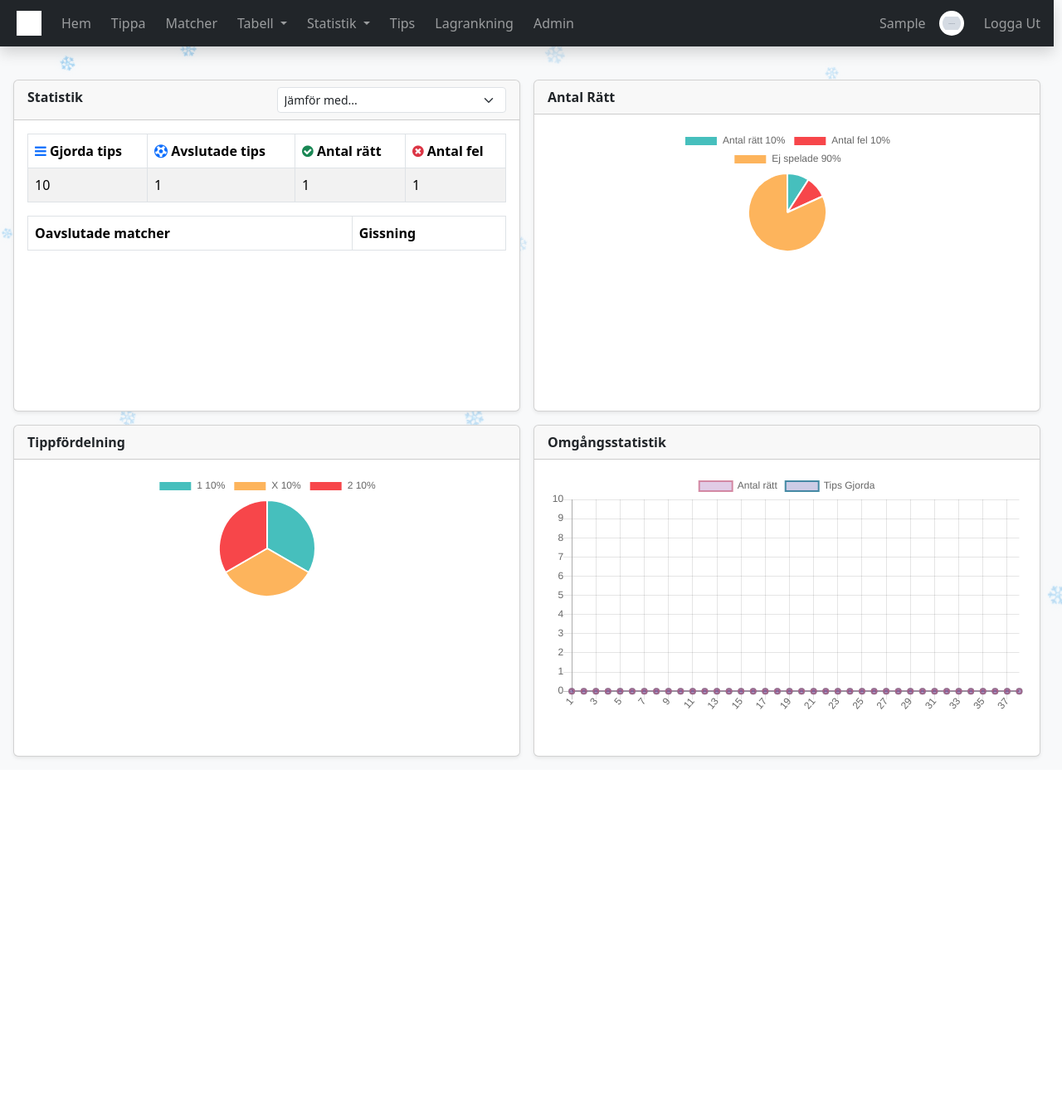
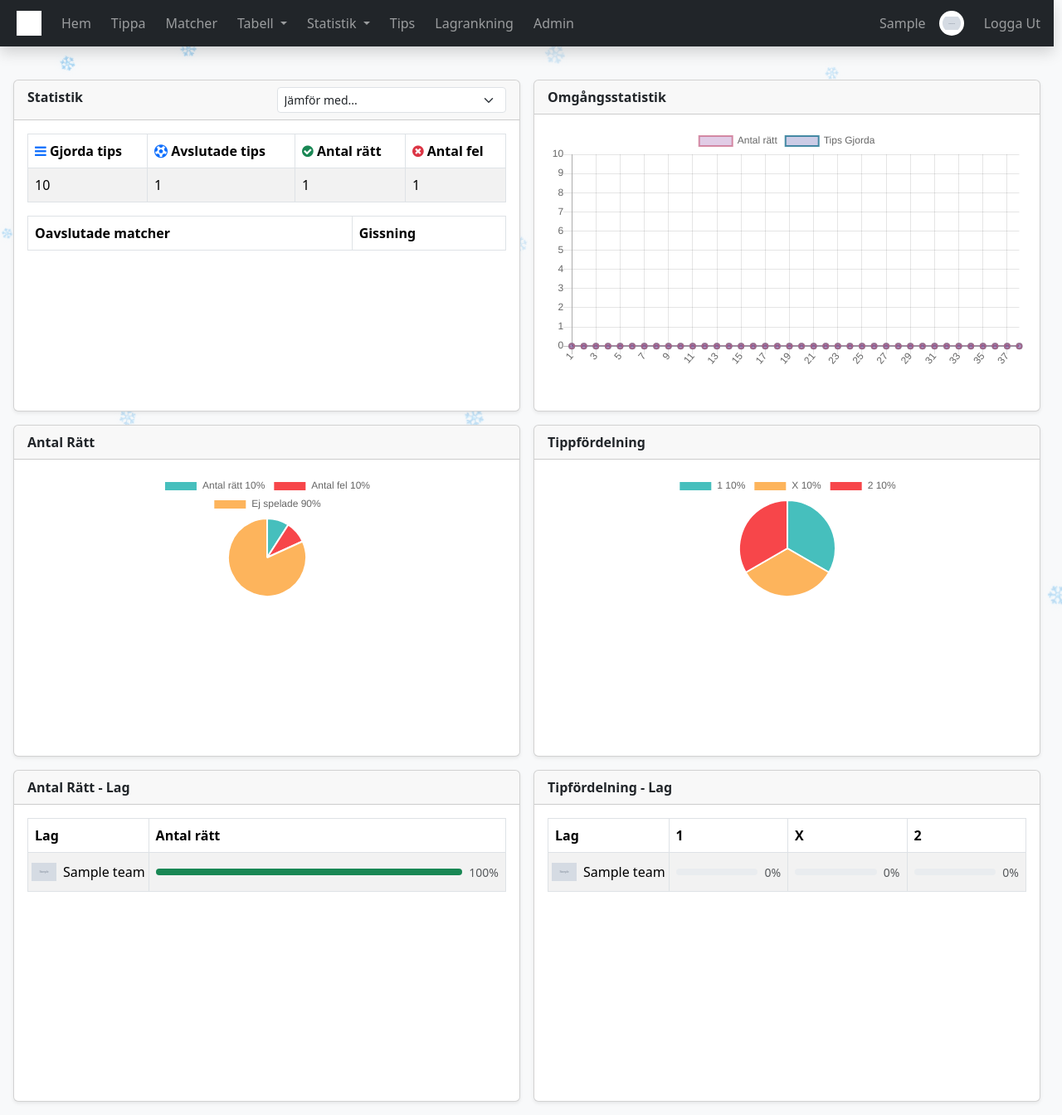
Before and after one commit to PhilipJanson/Premier-League-Tips, a Flask app: a page that uses website/templates/stats.html in a window 1280 px wide. Shown: the whole page at 83% size. Before the commit the page ends 915 px from the top, so only its background shows below. Run offline with Flask 3, Linux system fonts and the light colour scheme; a user stored in the database is signed in; tables that the repository leaves empty hold one stand-in row (values such as "Sample post"); grey boxes marked "Sample" are stand-in pictures; lists and menus that the app fills with data are empty; some libraries are stand-ins or nearby versions; grey boxes are pictures that could not be loaded.

Commit message:
Update stats page

```diff
--- a/website/static/styles/style.css
+++ b/website/static/styles/style.css
@@ -83,6 +83,18 @@ html {
   margin-right: auto;
   margin-left: auto;
   max-width: 600px;
+}
+
+.stat-team-table {
+  margin-right: auto;
+  margin-left: auto;
+  max-width: 600px;
+}
+
+.stat-team-table th:first-child,
+.stat-team-table td:first-child {
+  white-space: nowrap;
+  width: 1%;
 }
 
 .hover {
--- a/website/templates/stats.html
+++ b/website/templates/stats.html
@@ -23,9 +23,34 @@
         </div>
       </div>
       <div class="card-body stat-card-body">
+        {% if user_result and user_result.result %}
           {{ caller() }}
+        {% else %}
+          Ingen statistik att visa
+        {% endif %}
       </div>
     </div>
+  </div>
+{% endmacro %}
+
+{% macro correct_chart(result_dict)%}
+  {% if result_dict.user and result_dict.result %}
+    <canvas id="{{ result_dict.user.id }}-correct-chart" class="pie-chart stat-pie-chart" data-total="{{ result_dict.result.total }}" data-correct="{{ result_dict.result.correct }}" data-incorrect="{{ result_dict.result.incorrect }}" data-finished="{{ result_dict.result.finished }}"></canvas>
+  {% endif %}
+{% endmacro %}
+
+{% macro tip_chart(result_dict)%}
+  {% if result_dict.user and result_dict.result %}
+    <canvas id="{{ result_dict.user.id }}-tip-chart" class="pie-chart stat-pie-chart" data-total="{{ result_dict.result.total }}" data-tip-one="{{ result_dict.result.tip_1 }}" data-tip-x="{{ result_dict.result.tip_X }}" data-tip-two="{{ result_dict.result.tip_2 }}"></canvas>
+  {% endif %}
+{% endmacro %}
+
+{% macro tip_percentage(data, tip) %}
+  <div class="d-flex align-items-center gap-2">
+    <div class="progress flex-grow-1" style="height: 8px;">
+      <div class="progress-bar bg-success" role="progressbar" style="width: {{ data.percentages[tip] | round(0) | int }}%;" aria-valuenow="{{ data.percentages[tip] | round(0) | int }}" aria-valuemin="0" aria-valuemax="100"></div>
+    </div>
+    <small class="text-muted">{{ data.percentages[tip] | round(0) | int }}%</small>
   </div>
 {% endmacro %}
 
@@ -92,16 +117,63 @@
   </table>
 {% endmacro %}
 
-{% macro correct_chart(result_dict)%}
-  {% if result_dict.user and result_dict.result %}
-    <canvas id="{{ result_dict.user.id }}-correct-chart" class="pie-chart stat-pie-chart" data-total="{{ result_dict.result.total }}" data-correct="{{ result_dict.result.correct }}" data-incorrect="{{ result_dict.result.incorrect }}" data-finished="{{ result_dict.result.finished }}"></canvas>
-  {% endif %}
+{% macro team_corrects(team_stats_dict) %}
+  <table class="table table-striped table-bordered align-middle stat-team-table">
+    <thead>
+      <tr>
+        <th>Lag</th>
+        <th>Antal rätt</th>
+      </tr>
+    </thead>
+    <tbody>
+      {% for team_id, data in team_stats_dict.items() %}
+        <tr>
+          <td class="text-nowrap px-1">
+            <div class="d-flex align-items-center">
+              <img class="team-logo-thumbnail me-2" src="{{ data.team_logo }}" alt="Logo"/>
+              <span>{{ data.team_name }}</span>
+            </div>
+          </td>
+          <td>
+            <div class="d-flex align-items-center gap-2">
+              <div class="progress flex-grow-1" style="height: 8px;">
+                <div class="progress-bar bg-success" role="progressbar" style="width: {{ data.correct_percentage | round(0) | int }}%;" aria-valuenow="{{ data.correct_percentage | round(0) | int }}" aria-valuemin="0" aria-valuemax="100"></div>
+              </div>
+              <small class="text-muted">{{ data.correct_percentage | round(0) | int }}%</small>
+            </div>
+          </td>
+        </tr>
+      {% endfor %}
+    </tbody>
+  </table>
 {% endmacro %}
 
-{% macro tip_chart(result_dict)%}
-  {% if result_dict.user and result_dict.result %}
-    <canvas id="{{ result_dict.user.id }}-tip-chart" class="pie-chart stat-pie-chart" data-total="{{ result_dict.result.total }}" data-tip-one="{{ result_dict.result.tip_1 }}" data-tip-x="{{ result_dict.result.tip_X }}" data-tip-two="{{ result_dict.result.tip_2 }}"></canvas>
-  {% endif %}
+{% macro team_tips(team_stats_dict) %}
+  <table class="table table-striped table-bordered align-middle stat-team-table">
+    <thead>
+      <tr>
+        <th>Lag</th>
+        <th>1</th>
+        <th>X</th>
+        <th>2</th>
+      </tr>
+    </thead>
+    <tbody>
+      {% for team_id, data in team_stats_dict.items() %}
+        <tr>
+          <td class="text-nowrap px-1">
+            <div class="d-flex align-items-center">
+              <img class="team-logo-thumbnail me-2" src="{{ data.team_logo }}" alt="Logo"/>
+              <span>{{ data.team_name }}</span>
+            </div>
+          </td>
+          <td>{{ tip_percentage(data, '1') }}</td>
+          <td>{{ tip_percentage(data, 'X') }}</td>
+          <td>{{ tip_percentage(data, '2') }}</td>
+        </tr>
+      {% endfor %}
+    </tbody>
+  </table>
 {% endmacro %}
 
 {% block title %}Statistik{% endblock %}
@@ -110,12 +182,12 @@
   <div class="container-fluid p-3">
     <div class="row g-3">
       {% call stat_card("Statistik", true) %}
-      {% if user_result %}
       {{ stat_general(user_result) }}
-      {% endif %}
+      {% endcall %}
+      {% call stat_card("Omgångsstatistik", false) %}
+      <canvas id="{{ user_result.user.id }}-round-stats" class="line-graph stat-line-graph" data-user="{{ user_result.user.username | capitalize }}" data-round-stats='{{ user_result.result.round_stats }}' {% if compare_result %} data-compare-round-stats='{{ compare_result.result.round_stats }}' data-compare-user="{{ compare_result.user.username | capitalize }}" {% endif %}></canvas>
       {% endcall %}
       {% call stat_card("Antal Rätt", false) %}
-      {% if user_result.result %}
       {% if compare_result.result %}
         <div class="row">
           <div class="col text-center fw-bold">
@@ -130,10 +202,8 @@
       {% else %}
         {{ correct_chart(user_result) }}
       {% endif %}
-      {% endif %}
       {% endcall %}
       {% call stat_card("Tippfördelning", false) %}
-      {% if user_result.result %}
       {% if compare_result.result %}
         <div class="row">
           <div class="col text-center fw-bold">
@@ -148,11 +218,41 @@
       {% else %}
         {{ tip_chart(user_result) }}
       {% endif %}
+      {% endcall %}
+      {% call stat_card("Antal Rätt - Lag", false) %}
+      {% if user_result.result.team_stats %}
+        {% if compare_result.result and compare_result.result.team_stats %}
+          <div class="row">
+            <div class="col text-center">
+              <div class="fw-bold">{{ user_result.user.username | capitalize }}</div>
+              {{ team_corrects(user_result.result.team_stats) }}
+            </div>
+            <div class="col text-center">
+              <div class="fw-bold">{{ compare_result.user.username | capitalize }}</div>
+              {{ team_corrects(compare_result.result.team_stats) }}
+            </div>
+          </div>
+        {% else %}
+          {{ team_corrects(user_result.result.team_stats) }}
+        {% endif %}
       {% endif %}
       {% endcall %}
-      {% call stat_card("Omgångsstatistik", false) %}
-      {% if user_result.result %}
-        <canvas id="{{ user_result.user.id }}-round-stats" class="line-graph stat-line-graph" data-user="{{ user_result.user.username | capitalize }}" data-round-stats='{{ user_result.result.round_stats }}' {% if compare_result %} data-compare-round-stats='{{ compare_result.result.round_stats }}' data-compare-user="{{ compare_result.user.username | capitalize }}" {% endif %}></canvas>
+      {% call stat_card("Tipfördelning - Lag", false) %}
+      {% if user_result.result.team_stats %}
+        {% if compare_result.result and compare_result.result.team_stats %}
+          <div class="row">
+            <div class="col text-center">
+              <div class="fw-bold">{{ user_result.user.username | capitalize }}</div>
+              {{ team_tips(user_result.result.team_stats) }}
+            </div>
+            <div class="col text-center">
+              <div class="fw-bold">{{ compare_result.user.username | capitalize }}</div>
+              {{ team_tips(compare_result.result.team_stats) }}
+            </div>
+          </div>
+        {% else %}
+          {{ team_tips(user_result.result.team_stats) }}
+        {% endif %}
       {% endif %}
       {% endcall %}
     </div>
--- a/website/views.py
+++ b/website/views.py
@@ -8,8 +8,7 @@ from .utils import (
     get_week_dates,
     get_fixture_tip_data,
     calculate_next_fixture,
-    find_result,
-    parse_result
+    get_result_dict,
 )
 from . import db
 
@@ -89,22 +88,20 @@ def endpoint_stats(season: str) -> str:
                           .filter(Season.season == season)
                           .filter(Fixture.status == 'NS')
                           .all())
-    result = find_result(current_user.id, season)
-    parsed_result = parse_result(result)
+    user_result = get_result_dict(current_user.id, season)
 
-    parsed_compare_result = None
+    compare_result = {}
     compare_to_user = request.args.get('compareTo', type=str)
     if compare_to_user:
-        compare_result = find_result(compare_to_user, season)
-        parsed_compare_result = parse_result(compare_result)
+        compare_result = get_result_dict(compare_to_user, season)
 
     kwargs = {
         'season_data': Season.get_season_data(),
         'selected_season': season,
         'all_users': User.all(),
         'fixtures': fixtures,
-        'user_result': parsed_result,
-        'compare_result': parsed_compare_result
+        'user_result': user_result,
+        'compare_result': compare_result
     }
     return render_template('stats.html', **kwargs)
 
```
Also changed, not shown: TODO.md (+1 -1 lines), website/utils.py (+66 -21 lines). Lines whose indentation alone changed are shown as unchanged.
